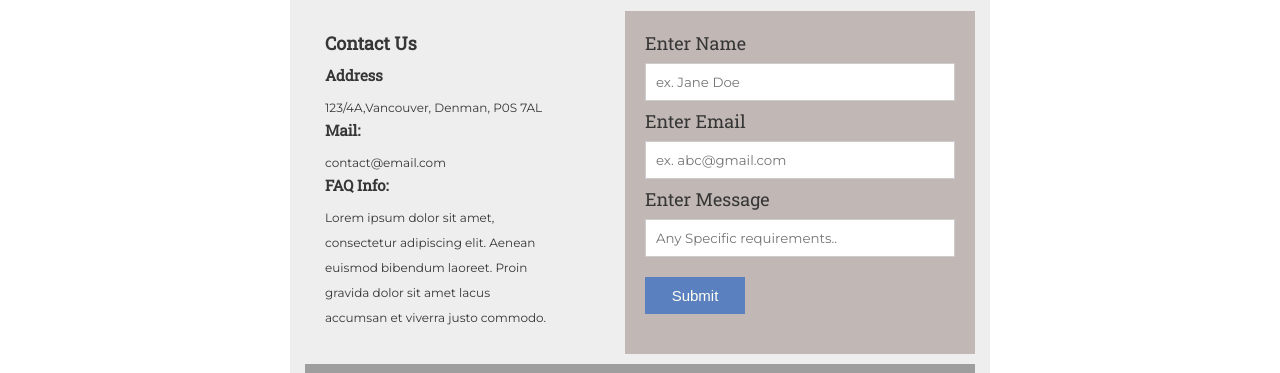
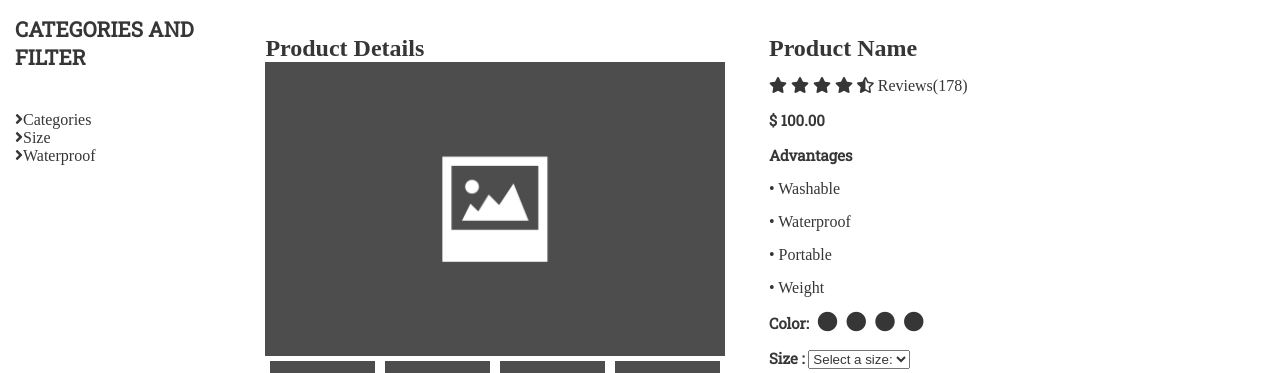
Before and after one commit to FloppyDawg-week8Proj/floppydawg, a PHP site: page / in a window 1280 px wide. Shown: the part 104-477 px from the top of the page. Run offline with PHP 8.4, Linux system fonts and the light colour scheme; some libraries are stand-ins or nearby versions; grey boxes are pictures that could not be loaded.

Commit message:
product details commit one

```diff
--- /dev/null
+++ b/Views/productDetails-view.php
@@ -0,0 +1,142 @@
+<style>
+.productDetailContainer{
+	display: inline-block;
+}
+.productDetailContainer>*
+{
+	display: inline-block;
+	float: left;
+	position: relative;
+	width: 100%;
+}
+
+.productContentContainer h2,h3,p,ol
+{
+margin-bottom: 15px;
+}
+.productContentContainer, .imagesContainer
+{
+	display: inline-block;
+	width: 49%;
+	height: 100%;
+	overflow: auto;
+	padding: 20px;
+}
+.detailsHolder{
+	height: 600px;
+}
+.mainImage img
+{
+	width: 100%;
+}
+.imageViews .productPictures{
+	width: 25%;
+	height: 100px;
+	float: left;
+	padding: 5px;
+}
+.imageViews .productPictures .productPicture-wraper{
+	display: inline-block;
+	width: 100%;
+	height: 100%;
+}
+.imageViews img
+{
+	max-width: 97px;
+	float: left;
+}
+.fa-star, .fa-star-half-alt
+{
+	color: #363636;
+}
+.fa-circle
+{
+	font-size: 20px;
+	margin-left: 5px;
+}
+.productDescription p
+{
+	width: 500px;
+	margin-top: 10px;
+}
+</style>
+
+<div class="productDetailContainer">
+	<div class="detailsHolder">
+		<div class="imagesContainer">
+			<h2>Product Details</h2>
+			<div class="imageHolderContainer">
+				<div class="mainImage coverBg">
+					<img src="assets/placeholder.jpg" alt="placeholder">
+				</div><!---mainImage-->
+				<div class="imageViews">
+					<div class="productPictures">
+						<span class="coverBg productPicture-wraper">
+							<img src="assets/placeholder.jpg" alt="placeholder">
+						</span>
+					</div>
+					<div class="productPictures">
+						<span class="coverBg productPicture-wraper">
+							<img src="assets/placeholder.jpg" alt="placeholder">
+						</span>
+					</div>
+					<div class="productPictures">
+						<span class="coverBg productPicture-wraper">
+							<img src="assets/placeholder.jpg" alt="placeholder">
+						</span>
+					</div>
+					<div class="productPictures">
+						<span class="coverBg productPicture-wraper">
+							<img src="assets/placeholder.jpg" alt="placeholder">
+						</span>
+					</div>
+
+				</div><!--imageViews--->
+			</div><!--imageHolderContainer-->
+		</div><!--imagesContainer-->
+		<div class="productContentContainer">
+			<h2>Product Name</h2>
+			<p>
+			   <i class="fas fa-star"></i>
+			   <i class="fas fa-star"></i>
+			   <i class="fas fa-star"></i>
+			   <i class="fas fa-star"></i>
+			   <i class="fas fa-star-half-alt"></i> Reviews(178)
+			</p>
+			<h3>$ 100.00</h3>
+			<h3>Advantages</h3>
+				<ol>&#8226; Washable</ol>
+				<ol>&#8226; Waterproof</ol>
+				<ol>&#8226; Portable</ol>
+				<ol>&#8226; Weight</ol>
+			<h3>Color:
+				<i class="fas fa-circle"></i>
+				<i class="fas fa-circle"></i>
+				<i class="fas fa-circle"></i>
+				<i class="fas fa-circle"></i>
+			</h3>
+			<h3>Size :
+			<select>
+				<option value="">Select a size:</option>
+				<option value="small">Small</option>
+				<option value="medium">Medium</option>
+				<option value="large">Large</option>
+				<option value="extraLarge">Extra Large</option>
+			</select>
+			</h3>
+			<h3> Quantity:
+					<input type="button" onclick="decrementValue()" value=" - " />
+					<input type="text" name="quantity" value="1" maxlength="2" max="10" size="1" id="number" />
+					<input type="button" onclick="incrementValue()" value=" + " />
+			</h3>
+			<a href="#" class="btn btn-primary">Add to Cart</a>
+		</div><!--detailsHolder--->
+
+		<div class="productDescription">
+			<h2>Description :</h2>
+			<p>
+				Lorem ipsum dolor sit amet, consectetur adipiscing elit. Aenean euismod bibendum laoreet. Proin gravida dolor sit amet lacus accumsan et viverra justo commodo. Proin sodales pulvinar sic tempor.
+			</p>
+		</div><!---productDescription-->
+	</div><!--productContentContainer-->
+</div><!--productDetailContainer-->
--- a/Views/products-view.php
+++ b/Views/products-view.php
@@ -26,7 +26,6 @@
 			</ul>
 		</div><!--categoryNav-->
 		<div class="products-view-content">
-			<h2 class="page-title">Products</h2>
-			<?php include("card-view.php");?>
+			<?php include("productDetails-view.php"); ?>
 		</div>
 	</div><!--productsView-->
--- a/index.php
+++ b/index.php
@@ -1,6 +1,6 @@
 <?php
 
-$pageOnWork = "contact-view";
+$pageOnWork = "products-view";
 
 include("Views/header-view.php");
 
```
